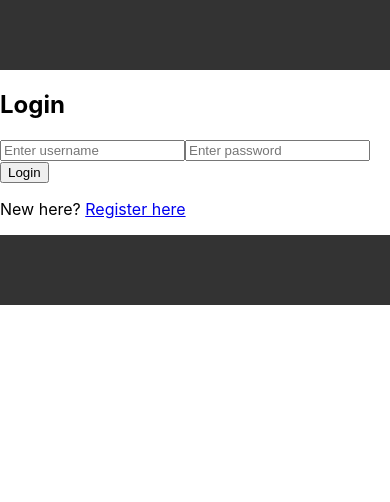
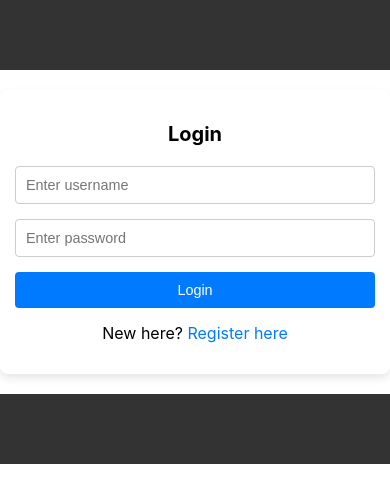
Before and after one commit to AnthonyWeathers/linkcart, a React (Create React App) app: page /login in a window 390 px wide. Shown: the top 502 px of the page. Built offline with nearby package versions, Linux system fonts and the light colour scheme; no server answers.

Commit message:
Clear friend request notification if user accepts request on sender's profile, and worked more on css

```diff
--- a/src/App.js
+++ b/src/App.js
@@ -149,7 +149,7 @@ function App() {
             <Route path="/login" element={<Login onLogin={setCurrentUser} />} />
             <Route path="/register" element={<Register onRegister={setCurrentUser} />} />
             {/* <Route path="/profile/:username" element={currentUser ? <Profile currentUser={currentUser} handleNewRequest={handleNewRequest} /> : <Navigate to="/login" />} /> */}
-            <Route path="/profile/:username" element={currentUser ? <Profile currentUser={currentUser} /> : <Navigate to="/login" />} />
+            <Route path="/profile/:username" element={currentUser ? <Profile currentUser={currentUser} handleRequestNotification={handleRequestNotification} /> : <Navigate to="/login" />} />
             <Route path="/community" element={currentUser ? <Community currentUser={currentUser} /> : <Navigate to='/login' />} />
             <Route path="/friends" element={currentUser ? <Friends currentUser={currentUser} handleRequestNotification={handleRequestNotification} /> : <Navigate to='/login'/>} />
             {/* Dynamic route for private messaging between the current user and a friend */}
--- a/src/components/Friends.js
+++ b/src/components/Friends.js
@@ -106,8 +106,8 @@ const handleDeclineFriend = async (requester) => {
             a list of the usernames of the users */}
                 <Link to={`/profile/${requester}`}>{requester}</Link>
                 <div>
-                  <button onClick={() => handleAcceptFriend(requester)}>Accept Request</button>
-                  <button onClick={() => handleDeclineFriend(requester)}>Decline Request</button>
+                  <button className='request-btns' onClick={() => handleAcceptFriend(requester)}>Accept Request</button>
+                  <button className='request-btns' onClick={() => handleDeclineFriend(requester)}>Decline Request</button>
                 </div>
               </li>
             ))}
@@ -120,7 +120,7 @@ const handleDeclineFriend = async (requester) => {
         {friends && friends.length > 0 ? (
           friends.map((friend) => (
             <Link to={`/profile/${friend.username}`} key={friend.id}>
-              <li>{friend.username}</li>
+              <li className="friend-item">{friend.username}</li>
             </Link>
           ))
         ) : (
--- a/src/components/Login.js
+++ b/src/components/Login.js
@@ -48,11 +48,12 @@ const Login = ({ onLogin }) => {
     };
 
     return (
-        <div>
-            <h2>Login</h2>
-            <form onSubmit={handleLogin}>
+        <div className="form-container">
+            <h2 className="form-title">Login</h2>
+            <form onSubmit={handleLogin} className="form">
                 <input
                     type='text'
+                    className="form-input"
                     required
                     placeholder='Enter username'
                     value={username}
@@ -60,18 +61,17 @@ const Login = ({ onLogin }) => {
                 />
                 <input
                     type='password'
+                    className="form-input"
                     required
                     placeholder='Enter password'
                     value={password}
                     onChange={(e) => setPassword(e.target.value)}
                 />
-                <button type="submit" disabled={isLoading}>Login</button> {/* Disable button while loading */}
-                {isLoading && <p>Loading...</p>} {/* Show loading message */}
-                {error && <p style={{ color: 'red' }}>{error}</p>}
+                <button type="submit" className="form-button" disabled={isLoading}>Login</button>
+                {isLoading && <p className="loading-text">Loading...</p>}
+                {error && <p className="error-text">{error}</p>}
             </form>
-
-            {/* Navigation link to the Register page */}
-            <p>New here? <Link to="/register">Register here</Link></p>
+            <p className="form-navigation">New here? <Link to="/register" className="form-link">Register here</Link></p>
         </div>
     );
 };
--- a/src/components/Profile.js
+++ b/src/components/Profile.js
@@ -1,7 +1,7 @@
 import React, { useEffect, useState } from 'react';
 import { useParams } from 'react-router-dom'; // Hook to access URL params
 
-const Profile = ({ currentUser, handleNewRequest }) => {
+const Profile = ({ currentUser, handleNewRequest, handleRequestNotification }) => {
     const { username } = useParams(); // Get the username from the URL
     const [favoriteProducts, setFavoriteProducts] = useState([]);
     const [user, setUser] = useState(null);
@@ -138,6 +138,7 @@ const Profile = ({ currentUser, handleNewRequest }) => {
                 alert(result.message);
                 setIsFriend(true);
                 setReceivedRequest(false);
+                handleRequestNotification();
             } else {
                 alert(result.message);
             }
@@ -158,6 +159,7 @@ const Profile = ({ currentUser, handleNewRequest }) => {
             if (result.success) {
                 alert(result.message);
                 setReceivedRequest(false);
+                handleRequestNotification();
             } else {
                 alert(result.message);
             }
@@ -221,8 +223,8 @@ const Profile = ({ currentUser, handleNewRequest }) => {
                         <div>Request pending</div>
                     ) : receivedRequest ? (
                         <div>
-                            <button onClick={() => handleAcceptFriend(user.username)}>Accept Request</button>
-                            <button onClick={() => handleDeclineFriend(user.username)}>Decline Request</button>
+                            <button className='request-btns' onClick={() => handleAcceptFriend(user.username)}>Accept Request</button>
+                            <button className='request-btns' onClick={() => handleDeclineFriend(user.username)}>Decline Request</button>
                         </div>
                     ) : (
                         <button onClick={() => handleFriendRequest(user.username)}>Send Friend Request</button>
--- a/src/components/Register.js
+++ b/src/components/Register.js
@@ -43,11 +43,12 @@ const Register = ({ onRegister }) => {
     };
 
     return (
-        <div>
-            <h2>Register</h2>
-            <form onSubmit={handleRegister}>
+        <div className="form-container">
+            <h2 className="form-title">Register</h2>
+            <form onSubmit={handleRegister} className="form">
                 <input
                     type='text'
+                    className="form-input"
                     required
                     placeholder='Enter username'
                     value={username}
@@ -55,18 +56,17 @@ const Register = ({ onRegister }) => {
                 />
                 <input
                     type='password'
+                    className="form-input"
                     required
                     placeholder='Enter password'
                     value={password}
                     onChange={(e) => setPassword(e.target.value)}
                 />
-                <button type="submit" disabled={isLoading}>Register</button> {/* Disable button while loading */}
-                {isLoading && <p>Loading...</p>} {/* Show loading message */}
-                {error && <p style={{ color: 'red' }}>{error}</p>} {/* Display error message */}
+                <button type="submit" className="form-button" disabled={isLoading}>Register</button>
+                {isLoading && <p className="loading-text">Loading...</p>}
+                {error && <p className="error-text">{error}</p>}
             </form>
-
-            {/* Navigation link to the Register page */}
-            <p>New here? <Link to="/login">Register here</Link></p>
+            <p className="form-navigation">Already have an account? <Link to="/login" className="form-link">Login here</Link></p>
         </div>
     );
 };
--- a/src/index.css
+++ b/src/index.css
@@ -192,7 +192,7 @@ ul {
   margin-right: 10px; /* Space between username and buttons */
 }
 
-.friends-page li button {
+.request-btns {
   padding: 5px 10px;
   margin-right: 5px; /* Space between "Accept" and "Decline" buttons */
   background-color: #007bff;
@@ -210,6 +210,21 @@ ul {
 /* My Friends Section */
 .friends-page .my-friends {
   margin-top: 20px; /* Space between friend requests and friends sections */
+}
+
+.friends-page .friend-item {
+  list-style: none; /* Removes the bullet point */
+}
+
+.friends-page a {
+  text-decoration: none; /* Removes underline */
+  color: #007bff; /* Solid color for the link */
+  display: block; /* Ensures the entire link area is clickable */
+  transition: color 0.3s;
+}
+
+.friends-page a:hover {
+  color: #0056b3; /* Changes color on hover */
 }
 
 /* General container for Profile Page */
@@ -549,6 +564,86 @@ textarea + br + button {
   background-color: #e0a800;
 }
 
+/* Login and Register */
+.form-container {
+  max-width: 400px;
+  margin: 50px auto;
+  padding: 20px;
+  background-color: #ffffff;
+  border-radius: 8px;
+  box-shadow: 0 4px 8px rgba(0, 0, 0, 0.1);
+}
+
+.form-title {
+  text-align: center;
+  margin-bottom: 20px;
+  font-size: 1.5em;
+  font-weight: bold;
+}
+
+.form {
+  display: flex;
+  flex-direction: column;
+  gap: 15px;
+}
+
+.form-input {
+  padding: 10px;
+  border: 1px solid #ccc;
+  border-radius: 4px;
+  font-size: 1em;
+}
+
+.form-input:focus {
+  border-color: #007BFF;
+  outline: none;
+  box-shadow: 0 0 5px rgba(0, 123, 255, 0.5);
+}
+
+.form-button {
+  padding: 10px;
+  background-color: #007BFF;
+  color: #fff;
+  border: none;
+  border-radius: 4px;
+  cursor: pointer;
+  font-size: 1em;
+}
+
+.form-button:hover {
+  background-color: #0056b3;
+}
+
+.form-button:disabled {
+  background-color: #cccccc;
+  cursor: not-allowed;
+}
+
+.loading-text {
+  text-align: center;
+  color: #333;
+}
+
+.error-text {
+  color: red;
+  font-weight: bold;
+  text-align: center;
+}
+
+.form-navigation {
+  text-align: center;
+  margin-top: 15px;
+}
+
+.form-link {
+  color: #007BFF;
+  text-decoration: none;
+}
+
+.form-link:hover {
+  text-decoration: underline;
+}
+
 /* Responsive design: adjusting to screen sizes */
 @media (max-width: 768px) {
   .product-item {
@@ -558,6 +653,10 @@ textarea + br + button {
   .navbar,
   .footer-navbar {
     position: static; /* Allows scrolling when screen width is small */
+  }
+
+  .footer-navbar {
+    margin-top: auto; /* Ensures it stays at the bottom even with little content */
   }
 
   .block-container {
@@ -584,6 +683,19 @@ textarea + br + button {
     flex-direction: column; /* Stacks buttons vertically on small screens */
     gap: 10px;
   }
+
+  .form-container {
+      margin: 20px auto;
+      padding: 15px;
+  }
+
+  .form-title {
+      font-size: 1.25em;
+  }
+
+  .form-input, .form-button {
+      font-size: 0.9em;
+  }
 }
 
 @media (max-width: 480px) {
```
